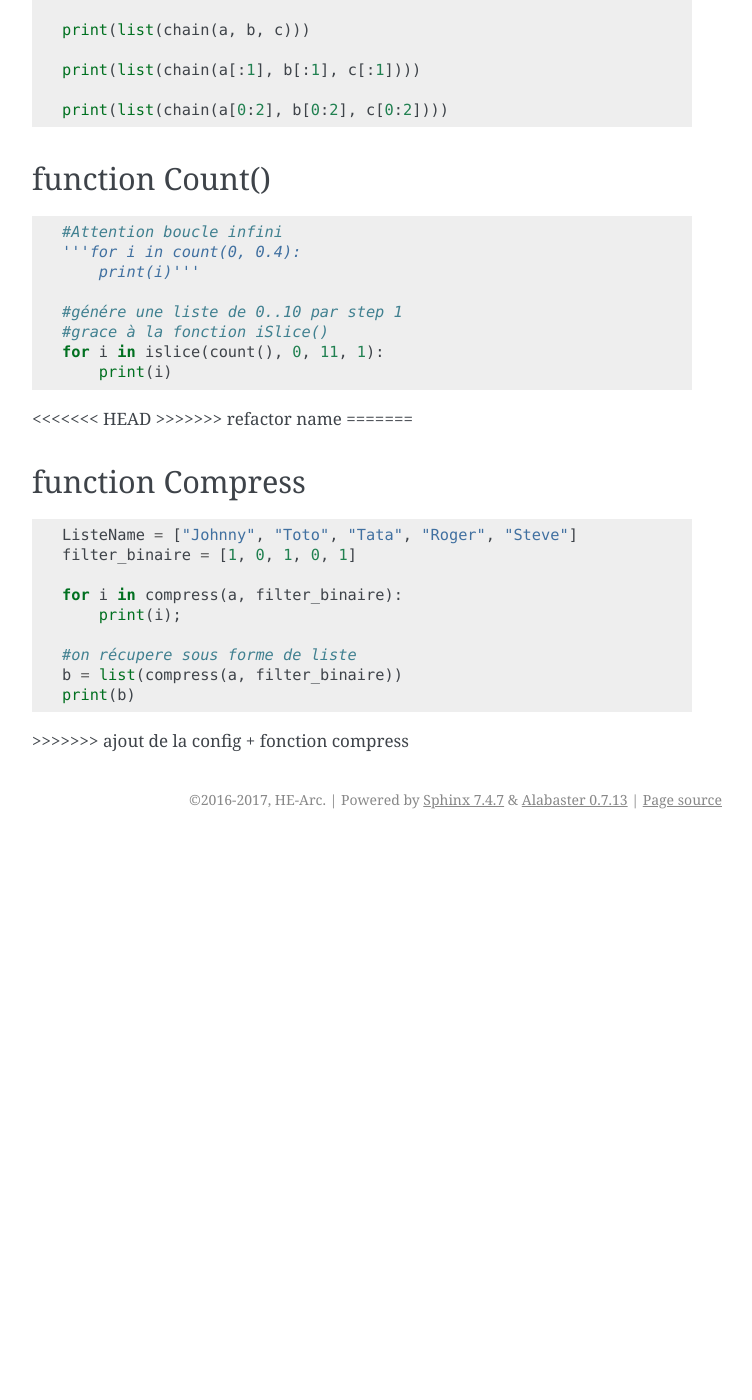
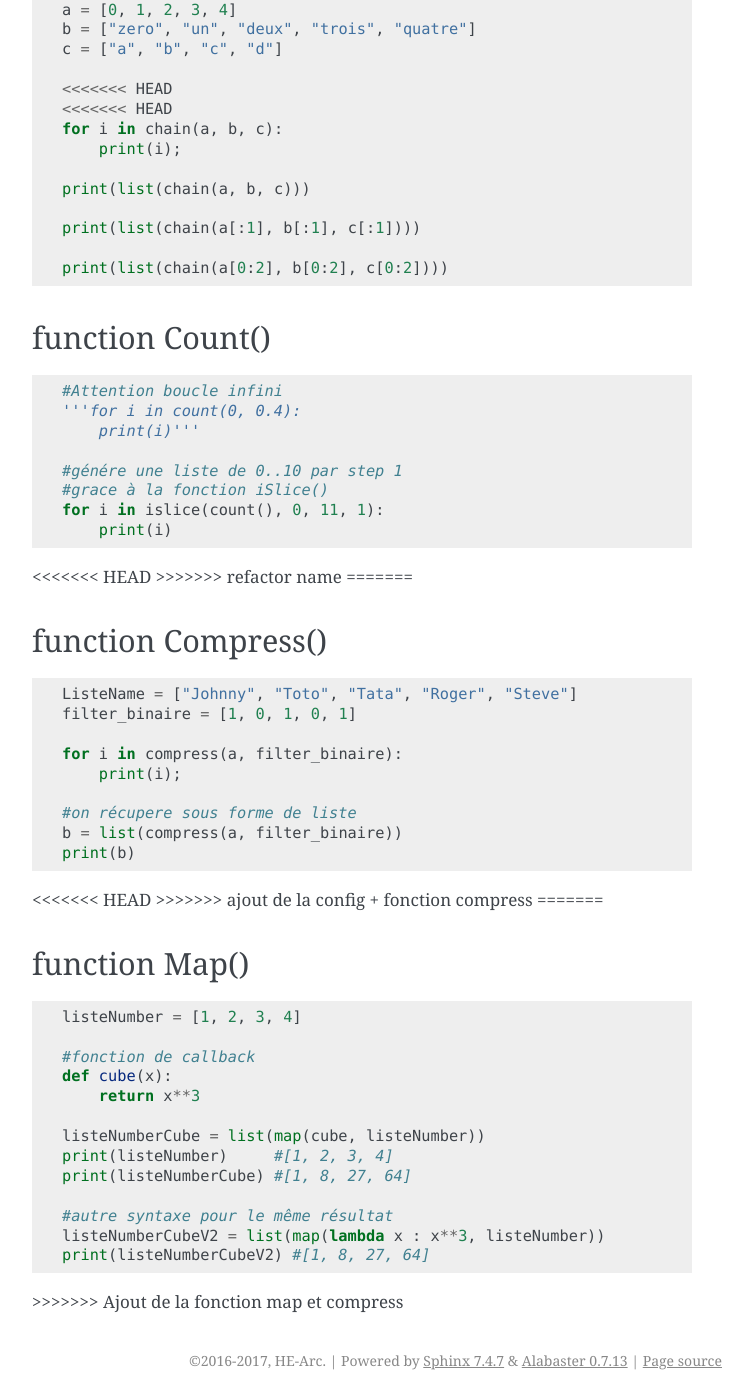
Before and after one commit to HE-Arc/livre-python, a Sphinx documentation site: the page built from source/itertools/index.rst, in a window 1280 px wide and 1400 px high, scrolled down 3269 px. Shown: the whole window, without its empty margins (388-1140 px from the left). Built offline with Sphinx 7.4.7, drawn with Linux system fonts in a browser that asks for light colours; before the commit the page ends 4108 px from its top, so only the background shows below that; some of the changed text lies outside the part shown.

Commit message:
Ajout de la fonction map et compress

```diff
--- a/source/itertools/index.rst
+++ b/source/itertools/index.rst
@@ -92,7 +92,7 @@
 ------------
 
 
-Config de base
+Config de base pour les exemples
 --------
 .. literalinclude:: use_itertools.py
    :start-after: #CONFIG_BEGIN
@@ -117,10 +117,21 @@
 >>>>>>> refactor name
 =======
 
-function Compress
+function Compress()
 ----------------
 
 .. literalinclude:: use_itertools.py
    :start-after: #COMPRESS_BEGIN
    :end-before: #COMPRESS_END
+<<<<<<< HEAD
 >>>>>>> ajout de la config + fonction compress
+=======
+
+
+function Map()
+----------------
+
+.. literalinclude:: use_itertools.py
+   :start-after: #MAP_BEGIN
+   :end-before: #MAP_END
+>>>>>>> Ajout de la fonction map et compress
--- a/source/itertools/use_itertools.py
+++ b/source/itertools/use_itertools.py
@@ -24,13 +24,17 @@
 >>>>>>> refactor name
 =======
 
+<<<<<<< HEAD
 #CONFIG_BEGIN
 >>>>>>> ajout de la config + fonction compress
+=======
+#CHAIN_BEGIN
+>>>>>>> Ajout de la fonction map et compress
 a = [0, 1, 2, 3, 4]
 b = ["zero", "un", "deux", "trois", "quatre"]
 c = ["a", "b", "c", "d"]
-#CONFIG_END
 
+<<<<<<< HEAD
 <<<<<<< HEAD
 for i in chain(a, b, c):
     print(i);
@@ -96,25 +100,27 @@
 #TAKEWHILE_END
 =======
 #CHAIN_BEGIN
+=======
+>>>>>>> Ajout de la fonction map et compress
 for i in chain(a, b, c):
     print(i);
 
-print(list(chain(a, b, c)));
+print(list(chain(a, b, c)))
 
-print(list(chain(a[:1], b[:1], c[:1])));
+print(list(chain(a[:1], b[:1], c[:1])))
 
-print(list(chain(a[0:2], b[0:2], c[0:2])));
+print(list(chain(a[0:2], b[0:2], c[0:2])))
 #CHAIN_END
 
 
 #COUNT_BEGIN
 #Attention boucle infini
-for i in count(0, 0.4):
-    print(i);
-
+'''for i in count(0, 0.4):
+    print(i)
+'''
 #génére une liste de 0..100 par step 1
-for i in islice(count(), 0, 101, 1):
-    print(i);
+for i in islice(count(), 0, 11, 1):
+    print(i)
 #COUNT_END
 <<<<<<< HEAD
 >>>>>>> refactor name
@@ -122,14 +128,32 @@
 
 
 #COMPRESS_BEGIN
-a = ["Johnny", "Toto", "Tata", "Roger", "Steve"];
-filter_binaire = [1, 0, 1, 0, 1];
+ListeName = ["Johnny", "Toto", "Tata", "Roger", "Steve"]
+filter_binaire = [1, 0, 1, 0, 1]
 
 for i in compress(a, filter_binaire):
     print(i);
 
 #on récupere sous forme de liste
-b = list(compress(a, filter_binaire));
-print(b);
+b = list(compress(a, filter_binaire))
+print(b)
 #COMPRESS_END
+<<<<<<< HEAD
 >>>>>>> ajout de la config + fonction compress
+=======
+
+
+
+#MAP_BEGIN
+listeNumber = [1, 2, 3, 4]
+
+#fonction de callback
+def cube(x):
+    return x**3
+
+listeNumberCube = list(map(cube, listeNumber))
+print(listeNumber)
+print(listeNumberCube)
+
+#MAP_END
+>>>>>>> Ajout de la fonction map et compress
```
